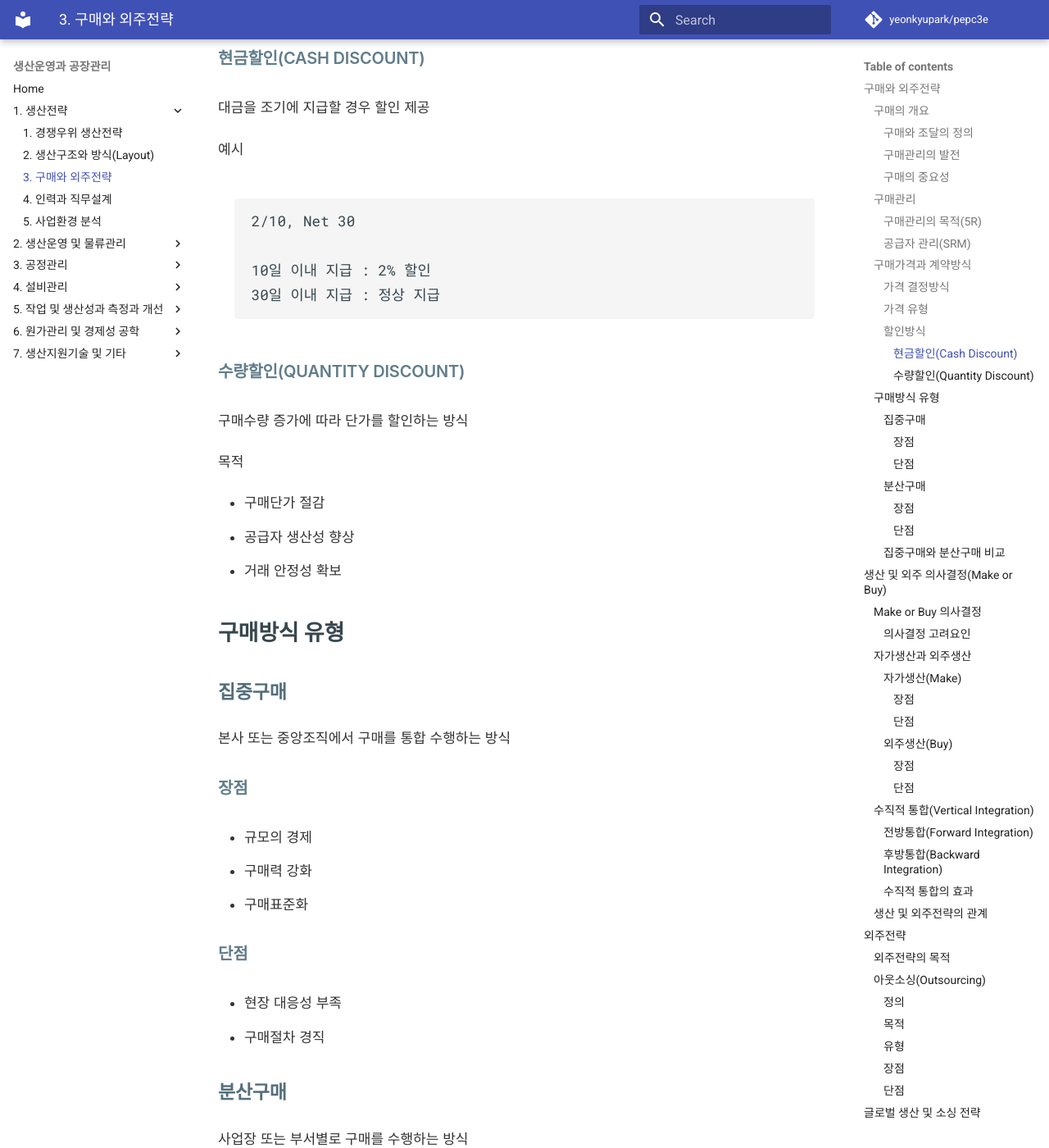
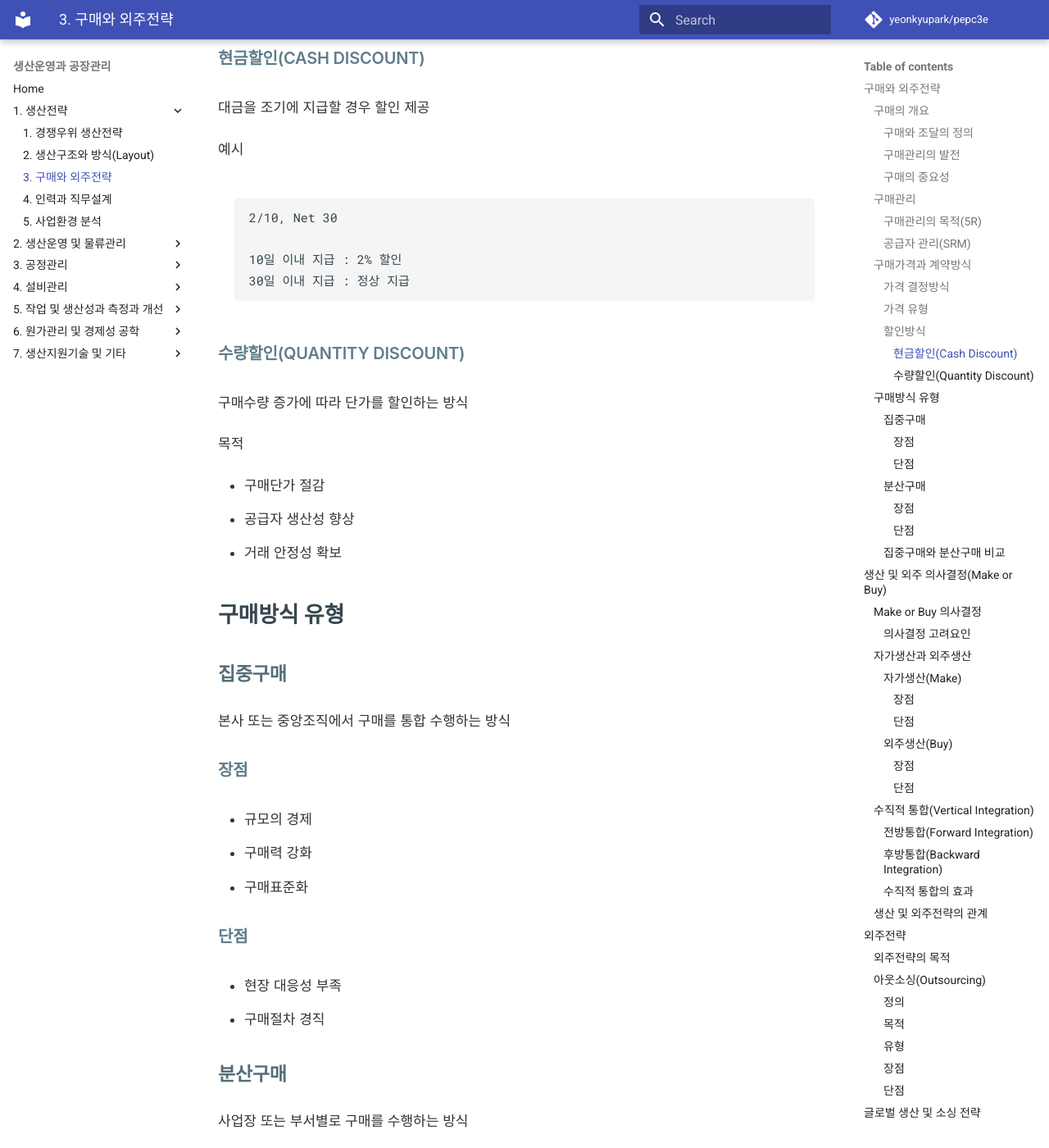
Before and after one commit to yeonkyupark/pepc3e, an MkDocs documentation site: the page built from docs/0103_purchasing_and_outsourcing_strategy.md, in a window 1280 px wide and 1400 px high, scrolled down 3426 px. Shown: the whole window at 82% size. Built offline with MkDocs 1.6.1 and Material for MkDocs 9.7.7, drawn with Linux system fonts in a browser that asks for light colours; comment, search, counter and statistics services are not loaded.

Commit message:
Update extra.css

```diff
--- a/docs/stylesheets/extra.css
+++ b/docs/stylesheets/extra.css
@@ -168,7 +168,7 @@
 
     padding:1rem;
 
-    font-size:.92rem;
+    font-size:.80rem;
 
     line-height:1.7;
 
@@ -185,7 +185,7 @@
 
     padding:.15rem .35rem;
 
-    font-size:.88rem;
+    font-size:.75rem;
 }
 
 
@@ -198,7 +198,7 @@
 
     font-size:.95rem;
 
-    margin:1.3rem 0;
+    margin:1.3rem 0.1rem;
 }
 
 
```
